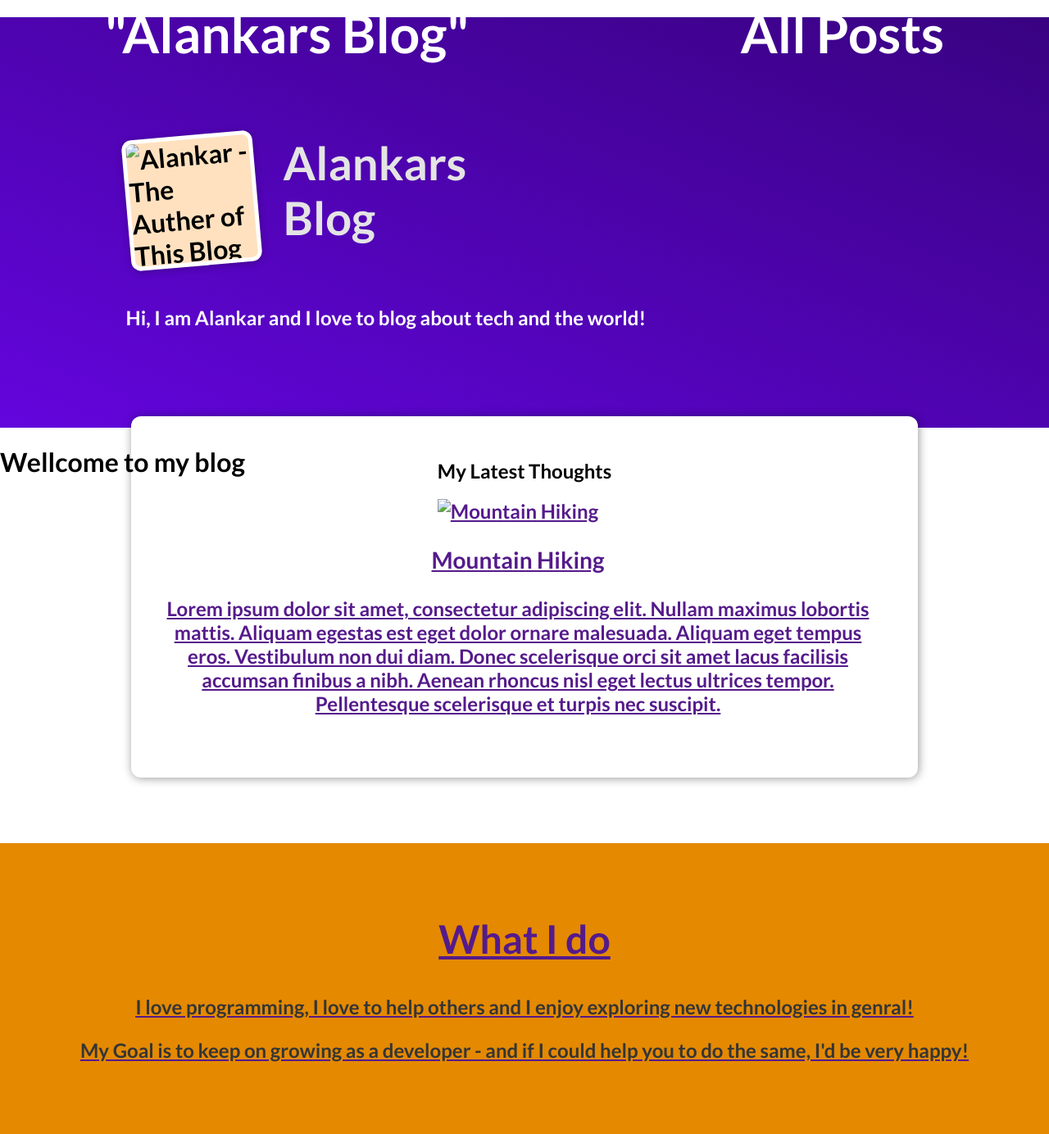
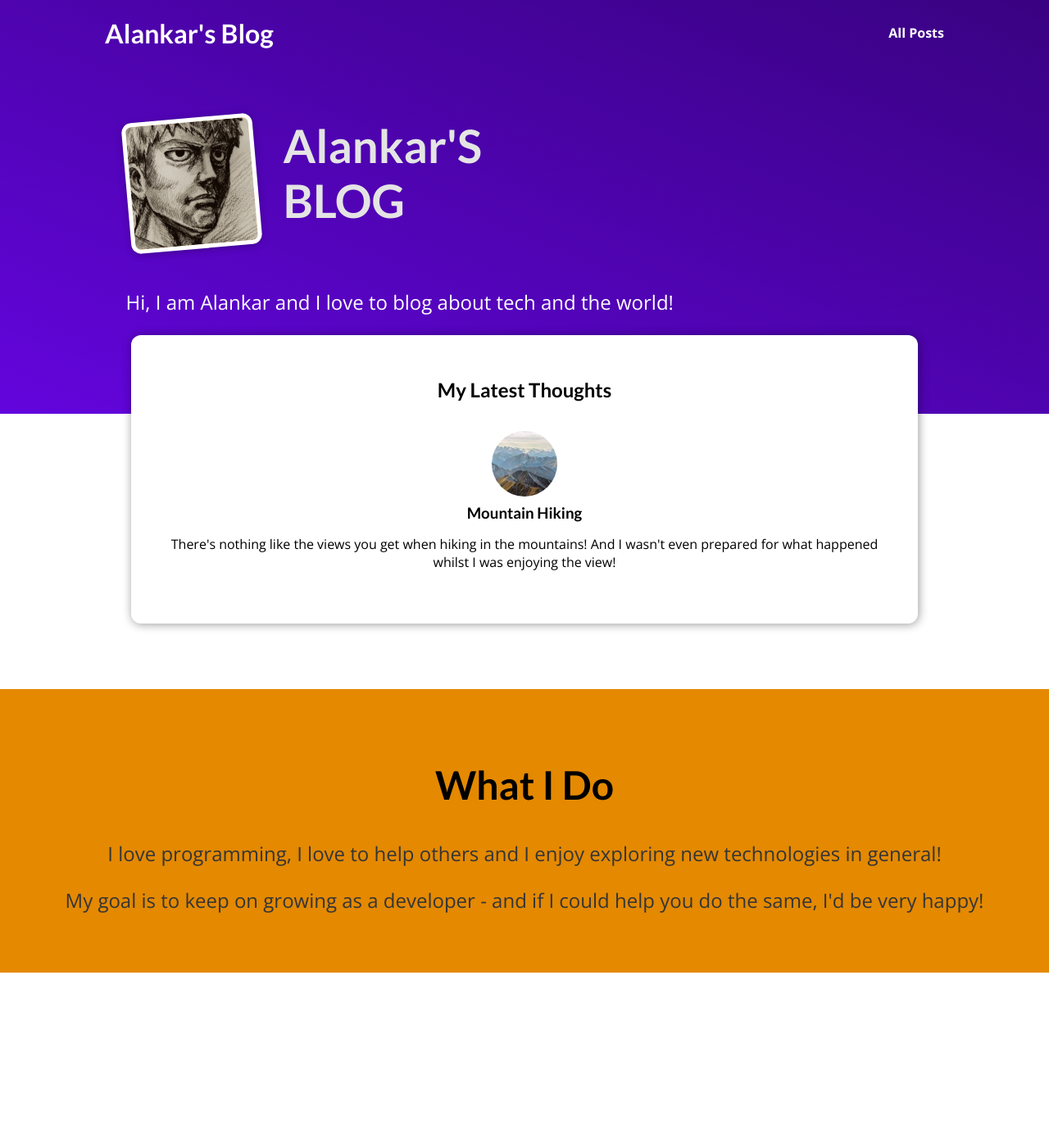
Before and after one commit to alankar23/django-blog, a Django app: page / in a window 1280 px wide. Shown: the whole page at 82% size. After the commit the page ends 1187 px from the top, so only its background shows below. Run offline with Django 3.2, Linux system fonts and the light colour scheme.

Commit message:
posts list

```diff
--- a/blog/static/blog/index.css
+++ b/blog/static/blog/index.css
@@ -1,3 +1,4 @@
+
 #welcome {
   background: linear-gradient(to right top, #6305dd, #390281);
   padding: 6rem 12%;
--- /dev/null
+++ b/blog/static/blog/post.css
@@ -0,0 +1,44 @@
+
+.post {
+    display: flex;
+    flex-direction: column;
+    align-items: center;
+    text-align: center;
+  }
+
+  .post a {
+    text-decoration: none;
+    color: black;
+    transition: all 0.2s ease;
+    padding: 1rem;
+  }
+
+  .post a:hover,
+  .post a:active {
+    transform: scale(1.1);
+    background-color: #390281;
+    color: white;
+  }
+
+  .post img {
+    width: 5rem;
+    height: 5rem;
+    object-fit: cover;
+    border-radius: 50%;
+  }
+
+  .post h3 {
+    margin: 0.25rem 0;
+  }
+
+  .post time {
+    color: #666666;
+    margin: 0.25rem;
+    font-style: italic;
+    font-size: 0.85rem;
+  }
+
+  .post:hover time,
+  .post:active time {
+    color: white;
+  }
--- /dev/null
+++ b/blog/templates/blog/includes/post.html
@@ -0,0 +1,16 @@
+{% load static %}
+<li>
+      <article class="post">
+        <a href="{% url 'post-detail-page' 'the-mountains' %}">
+          <img src="{% static 'blog/images/mountain.jpeg' %}" alt="Mountain Hiking" />
+          <div class="post__content">
+            <h3>Mountain Hiking</h3>
+            <p>
+              There's nothing like the views you get when hiking in the
+              mountains! And I wasn't even prepared for what happened whilst I
+              was enjoying the view!
+            </p>
+          </div>
+        </a>
+      </article>
+    </li>
--- a/blog/templates/blog/index.html
+++ b/blog/templates/blog/index.html
@@ -1,47 +1,42 @@
-{% extends 'base.html' %}
+{% extends "base.html" %}
 {% load static %}
+
 {% block title %}
 My Blog
-{% endblock title %}
+{% endblock %}
+
 {% block css_files %}
-    <link rel="stylesheet" href="{% static 'blog/index.css' %}" />
-{% endblock css_files %}
+  <link rel="stylesheet" href="{% static "blog/post.css" %}" />
+  <link rel="stylesheet" href="{% static "blog/index.css" %}" />
+{% endblock %}
+
 {% block content %}
-    <header id="main-navigation">
-        <h1> <a href = "">"Alankars Blog"</a> <h1>
-        <nav>
-            <a href = ""> All Posts</a>
-        </nav>
-    </header>
-<section id = "welcome">
+
+<section id="welcome">
   <header>
-        <img src = "" alt= "Alankar - The Auther of This Blog" />
-        <h2>Alankars Blog </h2>
+    <img src="{% static "blog/images/pic.jpg" %}" alt="Alankar - The Author Of This Blog" />
+    <h2>Alankar'S BLOG</h2>
   </header>
   <p>Hi, I am Alankar and I love to blog about tech and the world!</p>
 </section>
- <h1> Wellcome to my blog </h1>
 
 <section id="latest-posts">
-    <h2>My Latest Thoughts<h2>
+  <h2>My Latest Thoughts</h2>
+
   <ul>
-        <li>
-        <article class="posts">
-            <a href="">
-                <img src="" alt="Mountain Hiking" />
-                <div class= "post__content">
-                <h3>Mountain Hiking</h3>
-                <p>Lorem ipsum dolor sit amet, consectetur adipiscing elit. Nullam maximus lobortis mattis. Aliquam egestas est eget dolor ornare malesuada. Aliquam eget tempus eros. Vestibulum non dui diam. Donec scelerisque orci sit amet lacus facilisis accumsan finibus a nibh. Aenean rhoncus nisl eget lectus ultrices tempor. Pellentesque scelerisque et turpis nec suscipit. </p>
-                </div>
-        </li>
-    <ul>
+    {% include "blog/includes/post.html" %}
+  </ul>
 </section>
+
 <section id="about">
-    <h2>What I do<h2>
+  <h2>What I Do</h2>
   <p>
-    I love programming, I love to help others and I enjoy exploring new technologies in genral!
+    I love programming, I love to help others and I enjoy exploring new
+    technologies in general!
   </p>
-    <p> My Goal is to keep on growing as a developer - and if I could help you to do the same, I'd be very happy!
+  <p>
+    My goal is to keep on growing as a developer - and if I could help you do
+    the same, I'd be very happy!
   </p>
 </section>
- {% endblock content %}
+{% endblock %}
--- a/blog/views.py
+++ b/blog/views.py
@@ -8,8 +8,7 @@ def starting_page(requests):
 
 
 def posts(requests):
-    pass
-
+    return render(requests,'blog/all-posts.html')
 
 def post_detail(requests):
     pass
--- a/templates/base.html
+++ b/templates/base.html
@@ -1,18 +1,23 @@
-{% load static%}
+{% load static %}
+
 <!DOCTYPE html>
+<html lang="en">
+<head>
+  <meta charset="UTF-8">
+  <meta name="viewport" content="width=device-width, initial-scale=1.0">
+  <title>{% block title %}{% endblock %}</title>
+  <link rel="stylesheet" href="{% static "app.css" %}">
+  {% block css_files %}{% endblock %}
+</head>
+<body>
+<header id="main-navigation">
+  <h1><a href="{% url 'starting-page' %}">Alankar's Blog</a></h1>
+  <nav>
+    <a href="{% url 'posts-page' %}">All Posts</a>
+  </nav>
+</header>
 
-<html lang="en">
-  <head>
-    <meta charset="UTF-8" />
-    <meta http-equiv="X-UA-Compatible" content="IE=edge" />
-    <meta name="viewport" content="width=device-width, initial-scale=1.0" />
-    <title>
-        {% block title %}{% endblock title %}
-    </title>
-    <link rel="stylesheet" href="{% static "app.css" %}">
-    {% block css_files %}{% endblock css_files %}
-  </head>
-  <body>
-    <h1>{% block content %}{% endblock content %}</h1>
-  </body>
+  {% block content %}
+  {% endblock %}
+</body>
 </html>
```
Also changed, not shown: blog/static/blog/all-posts.css (added, +43 -0 lines), blog/templates/blog/all-posts.html (added, +24 -0 lines), blog/static/blog/images/mountain.jpeg (added), blog/static/blog/images/pic.jpg (added), static/app.css (line endings or trailing spaces). Lines whose indentation alone changed are shown as unchanged.
